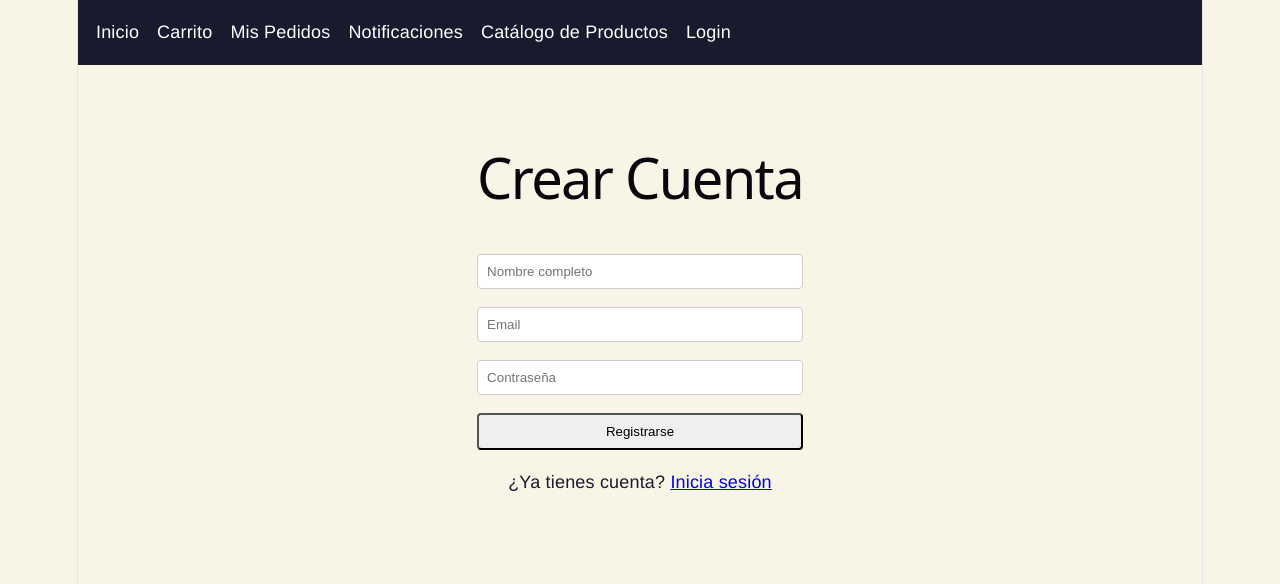
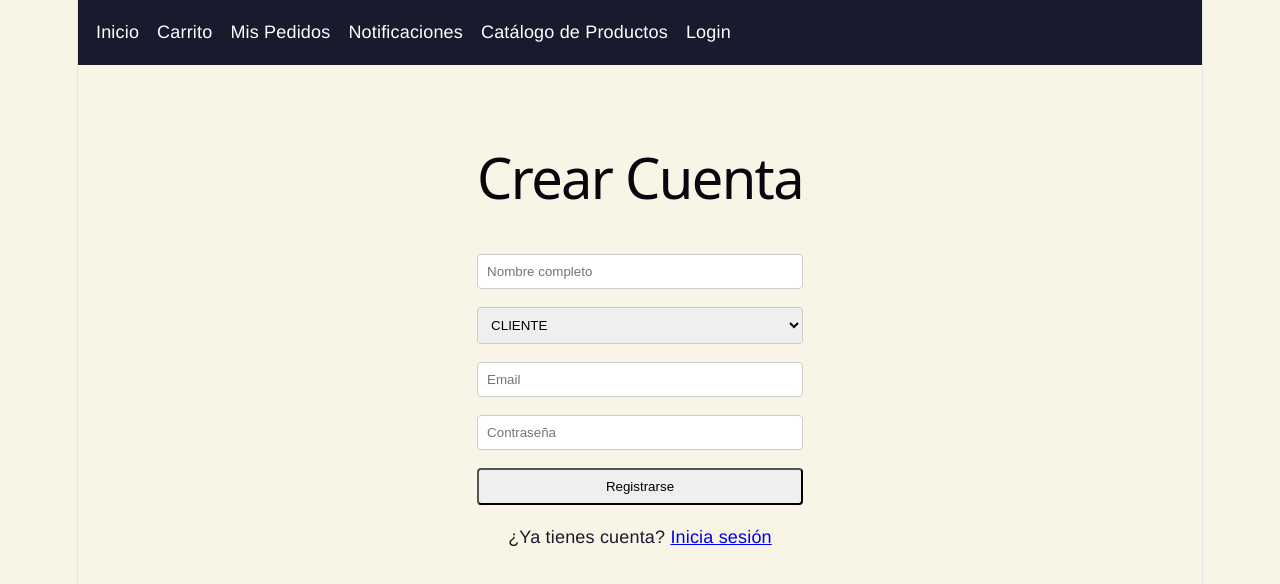
Before and after one commit to Diego-Back-End/aromastore-frontend, a React (Vite) app: page /registro in a window 1280 px wide. Shown: the top 584 px of the page. Built offline with nearby package versions, Linux system fonts and the light colour scheme.

Commit message:
feat: agregar selector de rol en formulario de registro

```diff
--- a/src/pages/Registro.jsx
+++ b/src/pages/Registro.jsx
@@ -5,10 +5,17 @@ function Registro() {
   const [nombre, setNombre] = useState('')
   const [email, setEmail] = useState('')
   const [password, setPassword] = useState('')
+  const [rol, setRol] = useState('CLIENTE')
   const navigate = useNavigate()
 
   const handleRegistro = () => {
-    console.log('Registro:', nombre, email, password)
+    const formData = {
+      nombre: nombre,
+      email: email,
+      password: password,
+      rol: rol
+    }
+    console.log('Registro:', formData)
     navigate('/login')
   }
 
@@ -23,6 +30,14 @@ function Registro() {
           onChange={e => setNombre(e.target.value)}
           style={{ padding: '0.5rem', borderRadius: '4px', border: '1px solid #ccc' }}
         />
+        <select
+          value={rol}
+          onChange={e => setRol(e.target.value)}
+          style={{ padding: '0.5rem', borderRadius: '4px', border: '1px solid #ccc' }}
+        >
+          <option value="CLIENTE">CLIENTE</option>
+          <option value="ADMIN">ADMIN</option>
+        </select>
         <input
           type="email"
           placeholder="Email"
```
